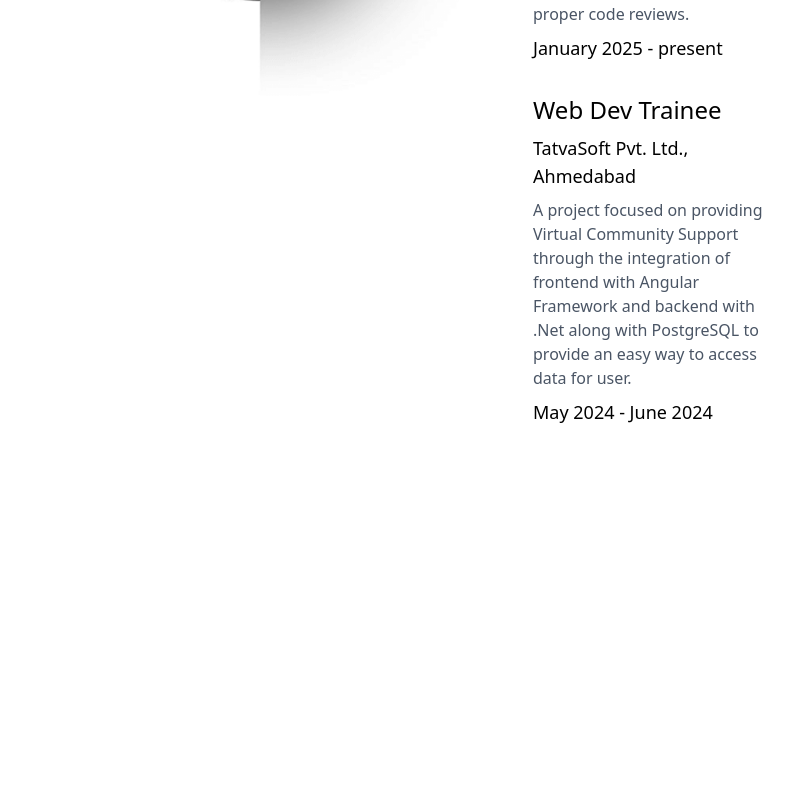
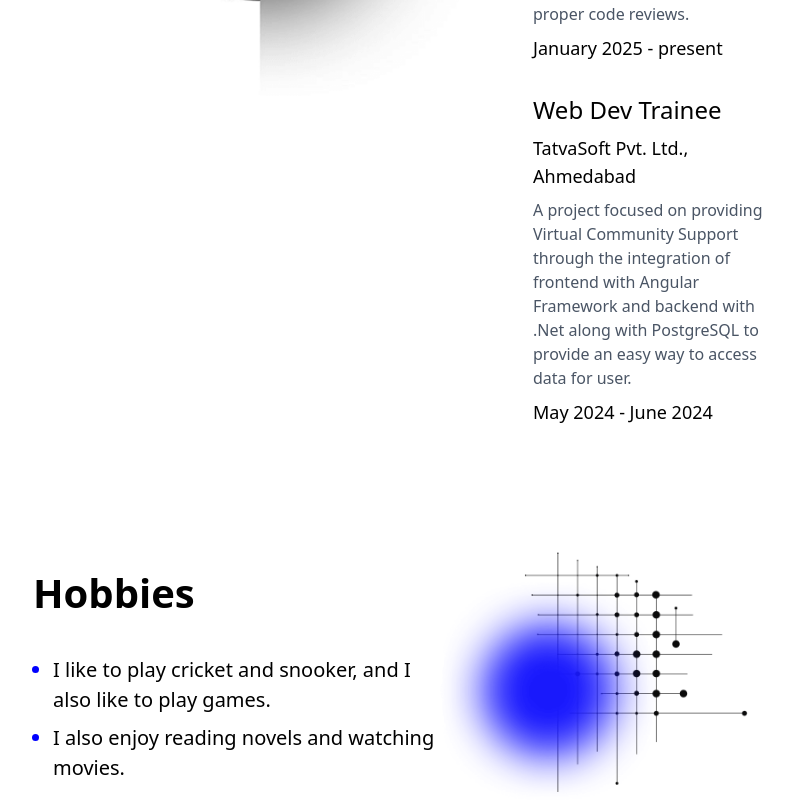
Before and after one commit to krushna-simform/03-portfolio, a React (Vite) app: page / in a window 1280 px wide. Shown: the part 2645-3445 px from the top of the page, without its empty margins (239-1032 px from the left). Before the commit the page ends 3071 px from the top, so only its background shows below. Built offline with nearby package versions, Linux system fonts and the light colour scheme.

Commit message:
FEATURE: add hobbies in About section

```diff
--- a/src/components/About.tsx
+++ b/src/components/About.tsx
@@ -6,6 +6,7 @@ import { Experience } from "@/components/ui/Experience";
 
 import educationImage from "/images/education.svg";
 import experienceImage from "/images/experience.png";
+import { Hobbies } from "./ui/Hobbies";
 
 export const About = () => {
   return (
@@ -57,6 +58,8 @@ export const About = () => {
             </div>
           </div>
         </div>
+
+        <Hobbies />
       </div>
     </div>
   );
```
